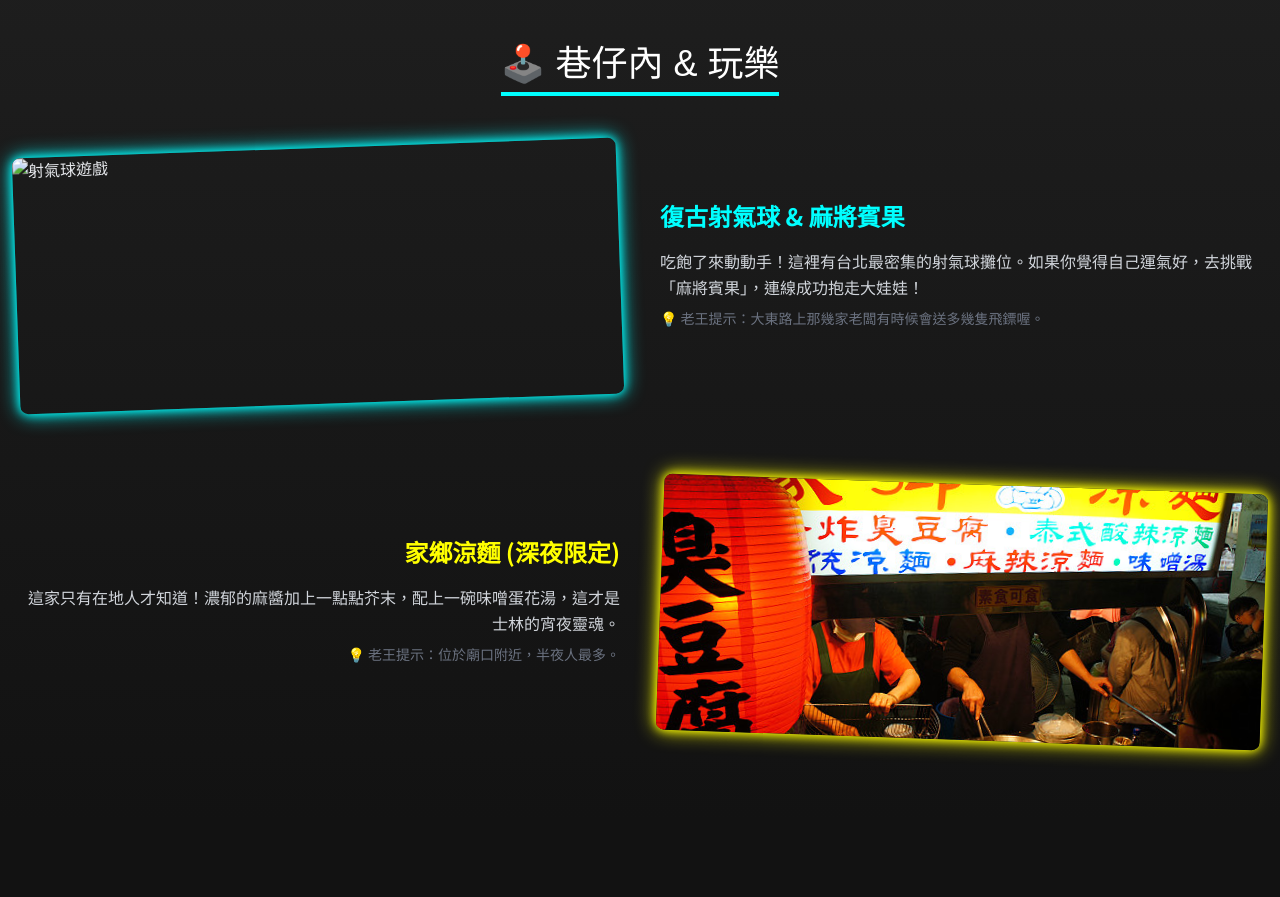
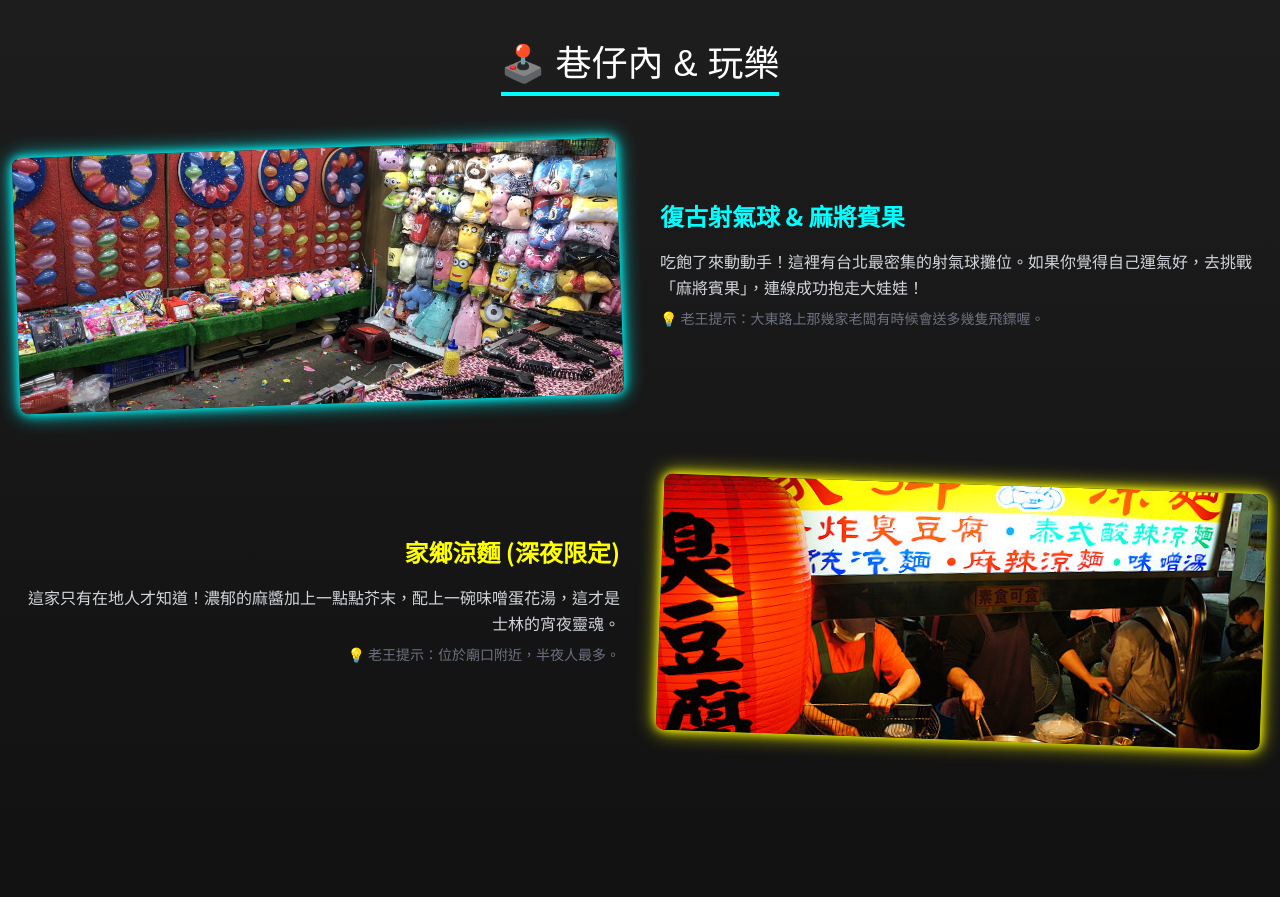
Before and after one commit to breadMSA/Night-Market, a website: page index.html in a window 1280 px wide. Shown: the part 1460-2357 px from the top of the page. Drawn offline with nearby package versions, Linux system fonts and the light colour scheme; a web font is replaced by a local one.

Commit message:
Update index.html to change image file extension from .jpg to .jpeg for consistency and improved compatibility.

```diff
--- a/index.html
+++ b/index.html
@@ -257,7 +257,7 @@
             <div class="space-y-20">
                 <div class="flex flex-col md:flex-row items-center gap-10">
                     <div class="w-full md:w-1/2">
-                        <img src="./images/balloon.jpg"
+                        <img src="./images/balloon.jpeg"
                             alt="射氣球遊戲"
                             class="rounded-lg shadow-neon-blue transform -rotate-2 hover:rotate-0 transition-all duration-500 w-full h-64 object-cover">
                     </div>
```
